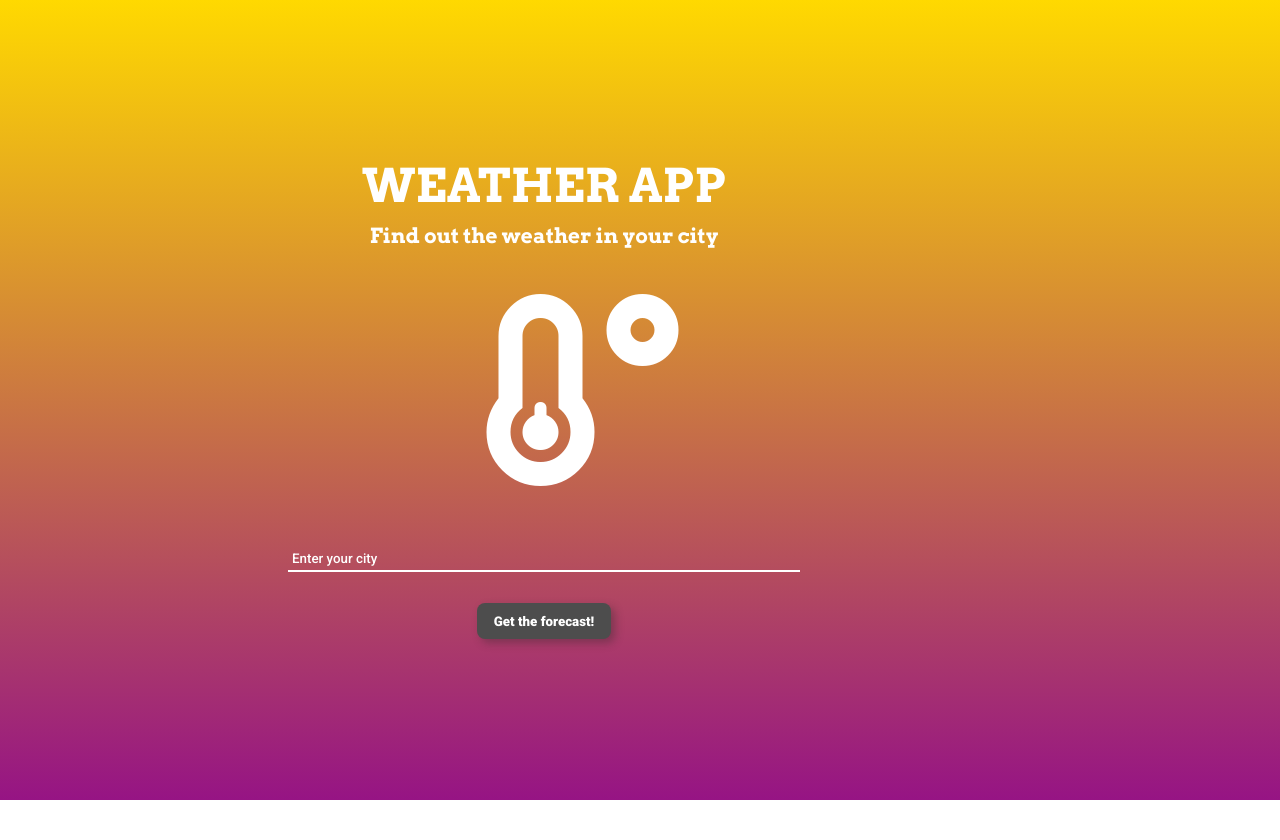
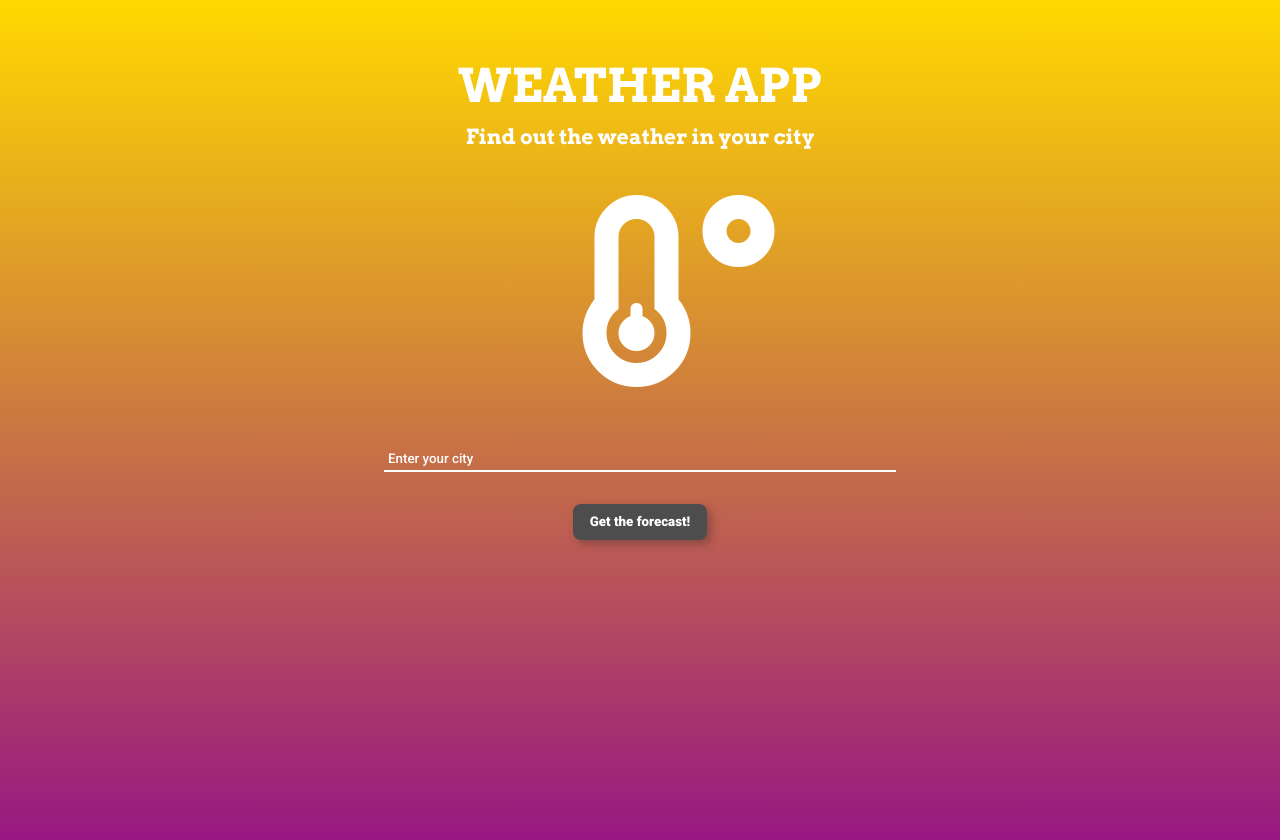
Before and after one commit to NushySC/weather-app, a React (Create React App) app: page / in a window 1280 px wide. Shown: the top 840 px of the page. Before the commit the page ends 800 px from the top, so only its background shows below. Built offline with nearby package versions, Linux system fonts and the light colour scheme.

Commit message:
"white class"

```diff
--- a/src/App.js
+++ b/src/App.js
@@ -133,7 +133,7 @@ class App extends Component {
         bgColorClass = 'haze';
       }
       else {
-          bgColorClass = 'white'
+          bgColorClass = 'main'
       }
 
     return (
--- a/src/App.scss
+++ b/src/App.scss
@@ -37,6 +37,7 @@ $fontSizeRes: calc(2.4em + 1vmin);
   flex-direction: column;
   justify-content: center;
   align-items: center;
+  margin: 0 auto;
   padding: 3em;
   @include gradient($sun, $mist, vertical);
   //background-color: $drizzle;
@@ -80,3 +81,9 @@ $fontSizeRes: calc(2.4em + 1vmin);
   text-align: center;
   align-items: center;
 }
+
+.main {
+  display: flex;
+  flex-direction: column;
+  align-items: center;
+}
```
Also changed, not shown: 1 other file (tests, documents, lock files or other folders).
